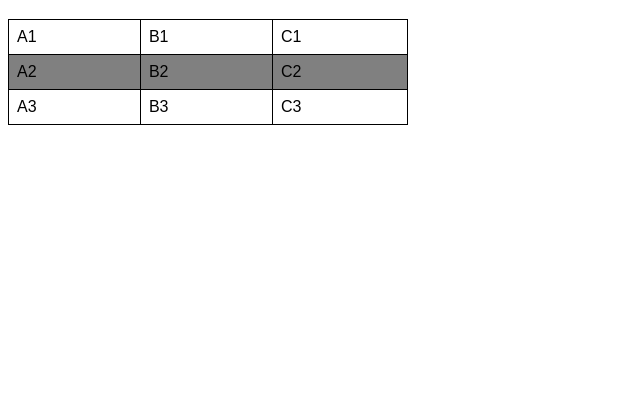
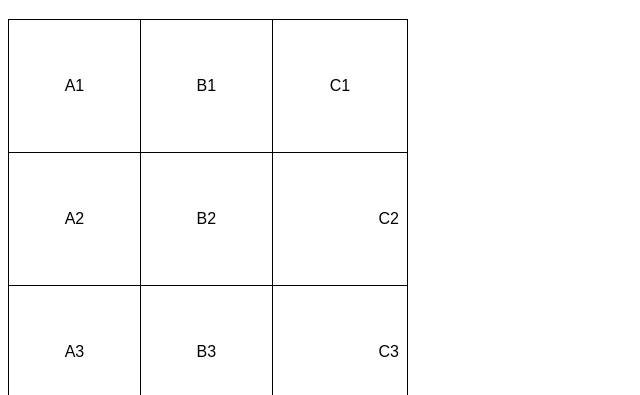
Before and after one commit to gabrielporfirio1/html-css, a plain HTML site: page exercicios/ex023/tabela001.html in a window 1280 px wide. Shown: the part 61-456 px from the top of the page, without its empty margins (0-640 px from the left). Drawn offline with Linux system fonts and the light colour scheme.

Commit message:
Update tabela001.html

```diff
--- a/exercicios/ex023/tabela001.html
+++ b/exercicios/ex023/tabela001.html
@@ -11,15 +11,18 @@
 
         table {
             width: 400px;
+            height: 400px;
             border-collapse: collapse;
         }
 
-        tr.linha {
-            background-color: gray;
-        }
         td {
             border: 1px solid black;
             padding: 8px;
+            text-align: center; <!--horizontal-->
+            vertical-align: middle; <!--vertical-->
+        }
+        .numero {
+            text-align: right;
         }
     </style>
 </head>
@@ -41,15 +44,15 @@
             <td>B1</td>
             <td>C1</td>
         </tr>
-        <tr class="linha">
+        <tr>
             <td>A2</td>
             <td>B2</td>
-            <td>C2</td>
+            <td class="numero">C2</td>
         </tr>
         <tr>
             <td>A3</td>
             <td>B3</td>
-            <td>C3</td>
+            <td class="numero">C3</td>
         </tr>
     </table>
 </body>
```
